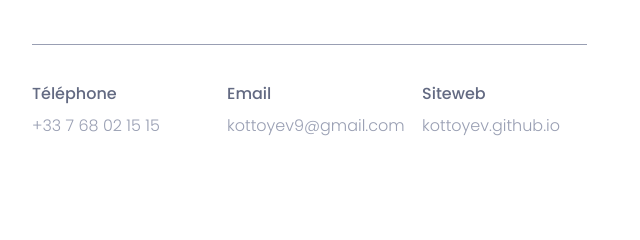
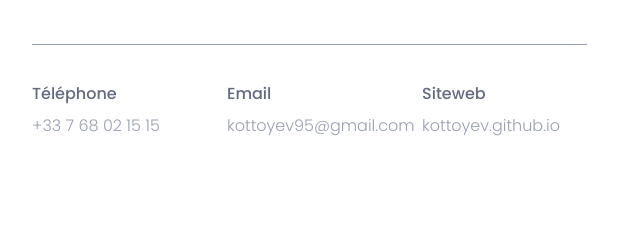
Before and after one commit to kottoyev/Kottoyev.github.io, a plain HTML site: page index.html in a window 1280 px wide. Shown: the part 1587-1827 px from the top of the page, 38-678 px from the left. Drawn offline with nearby package versions, Linux system fonts and the light colour scheme.

Commit message:
Update index.html

```diff
--- a/index.html
+++ b/index.html
@@ -142,7 +142,7 @@ Au cours de mes études, j'ai acquis des connaissances solides en programmation,
 									<div class="col-sm-4">
 										<div class="single-about-add-info">
 											<h3>email</h3>
-											<p>kottoyev9@gmail.com</p>
+											<p>kottoyev95@gmail.com</p>
 										</div>
 									</div>
 									<div class="col-sm-4">
```
